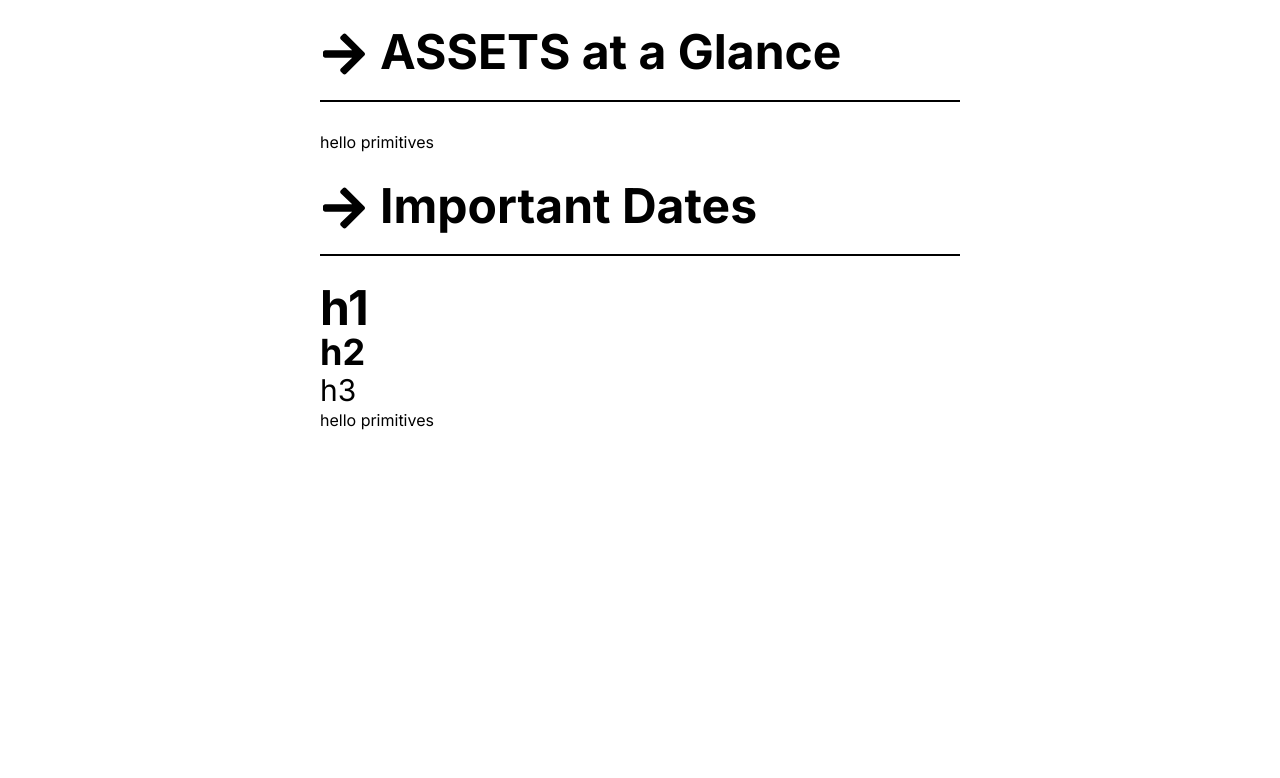
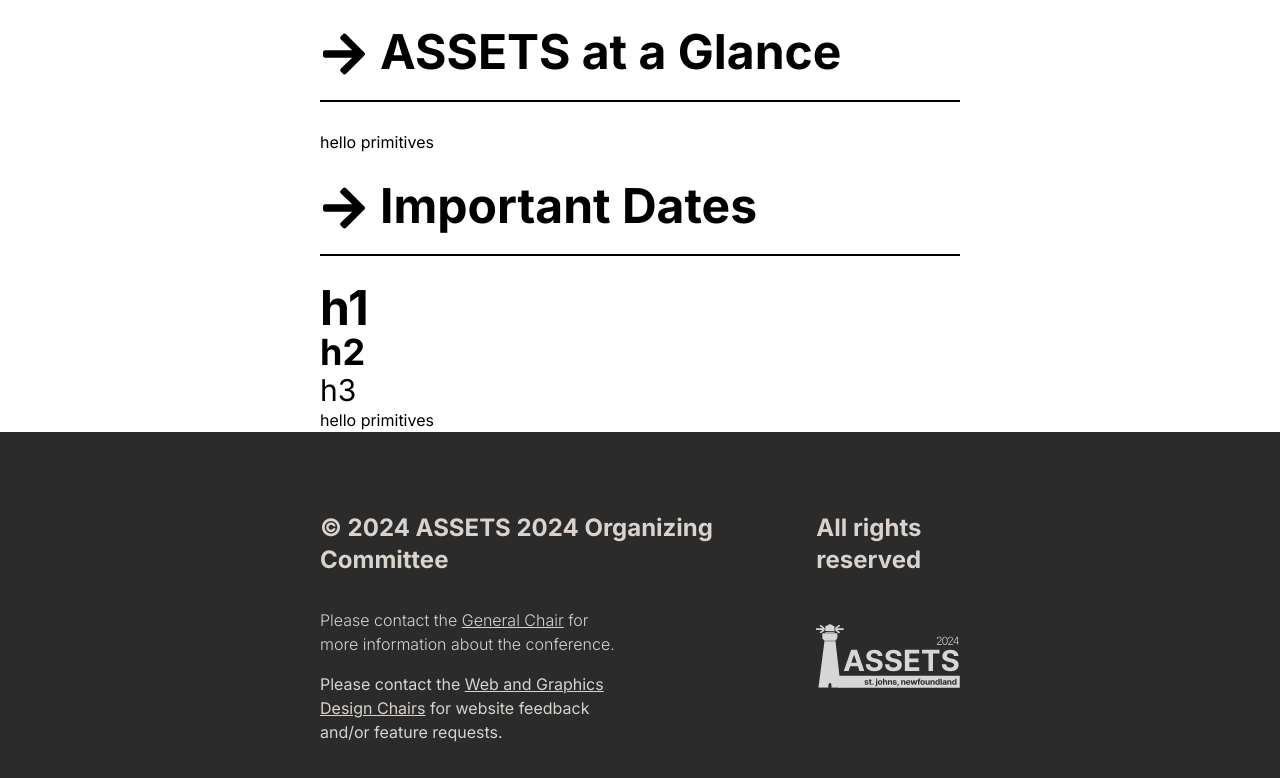
Before and after one commit to ASSETS-Conference/assets2024, a Next.js app: page / in a window 1280 px wide. Shown: the top 778 px of the page. Built offline with nearby package versions, Linux system fonts and the light colour scheme.

Commit message:
feat: :sparkles: add Footer comp & Link comp
Logos are added in this change as well + other changes to the tailwind config

```diff
--- a/src/app/lib/primitives/Container.js
+++ b/src/app/lib/primitives/Container.js
@@ -1,8 +1,8 @@
 import React from 'react'
 
-export default function Container({children}) {
+export default function Container({children, className}) {
   return (
-    <div className='max-w-[75%] m-auto 2xl:max-w-[2560px] 2xl:px-80 xl:max-w-[100%] xl:px-80 md:max-w-[100%] md:px-40 '>
+    <div className={`max-w-[75%] m-auto 2xl:max-w-[2560px] 2xl:px-80 xl:max-w-[100%] xl:px-80 md:max-w-[100%] md:px-40 ${className} `}>
       {children}
     </div>
   )
--- /dev/null
+++ b/src/app/lib/primitives/Footer.js
@@ -0,0 +1,37 @@
+import React from "react";
+import Container from "./Container";
+import Link from "./Link";
+
+export default function Footer() {
+  return (
+    <footer className="min-w-full bg-theme-dark text-theme-off-white">
+      <Container className={"py-20"}>
+        <div className="flex flex-col xl:justify-between md:justify-normal xl:flex-row">
+          <div className="">
+            <p className="text-2xl font-bold">
+              &copy; 2024 ASSETS 2024 Organizing Committee
+            </p>
+            <div className="mt-8 max-w-[100%] xl:max-w-[60%]">
+              <p className="font-light">
+                Please contact the{" "}
+                <Link href="mailto:general-assets24@acm.org">General Chair</Link> for
+                more information about the conference.
+              </p>
+              <p className="mt-4">
+                Please contact the{" "}
+                <Link href="mailto:web-assets24@acm.org">
+                  Web and Graphics Design Chairs
+                </Link>{" "}
+                for website feedback and/or feature requests.
+              </p>
+            </div>
+          </div>
+          <div>
+            <p className="text-2xl font-bold hidden xl:block">All rights reserved</p>
+            <img className="mt-12 invert w-[100%] md:w-[50%] xl:w-auto " src="./assets/full-a24-logo.svg" alt="Assets 2024 Logo, displaying a lighthouse to the left and the words 'assets' in the middle."/>
+          </div>
+        </div>
+      </Container>
+    </footer>
+  );
+}
--- /dev/null
+++ b/src/app/lib/primitives/Link.js
@@ -0,0 +1,7 @@
+import React from 'react'
+
+export default function Link({children, href, className}) {
+  return (
+   <a href={href} className={` underline hoctive:decoration-4 ${className}`}>{children}</a>
+  )
+}
--- a/src/app/page.js
+++ b/src/app/page.js
@@ -1,4 +1,5 @@
 import Container  from './lib/primitives/Container'
+import Footer from './lib/primitives/Footer';
 import Section from "./lib/primitives/Section";
 import HeadingOne from './lib/primitives/headings/HeadingOne';
 import HeadingThree from './lib/primitives/headings/HeadingThree';
@@ -6,6 +7,7 @@
 
 export default function Home() {
   return (
+    <>
     <main id="content">
       <Container>
         <Section title="ASSETS at a Glance">
@@ -19,5 +21,7 @@
         </Section>
       </Container>
     </main>
+    <Footer/>
+    </>
   );
 }
--- a/tailwind.config.js
+++ b/tailwind.config.js
@@ -8,6 +8,11 @@
   ],
   theme: {
     extend: {
+      colors: {
+        'theme-dark': '#2B2B2B',
+        'theme-off-white': '#D9D2CD',
+        'theme-red': '#592321'
+      },
       backgroundImage: {
         'gradient-radial': 'radial-gradient(var(--tw-gradient-stops))',
         'gradient-conic':
```
Also changed, not shown: public/assets/full-a24-logo.svg (added), public/assets/simples-a24-logo-light.svg (added).
